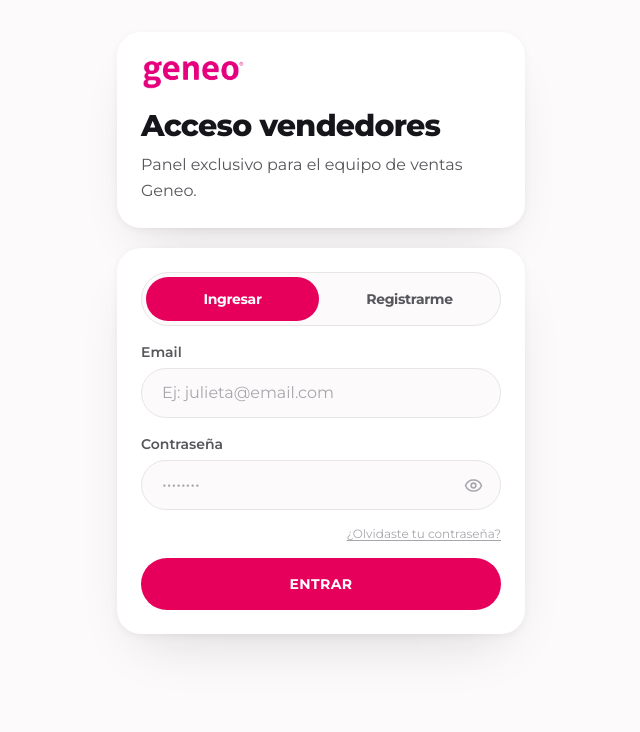
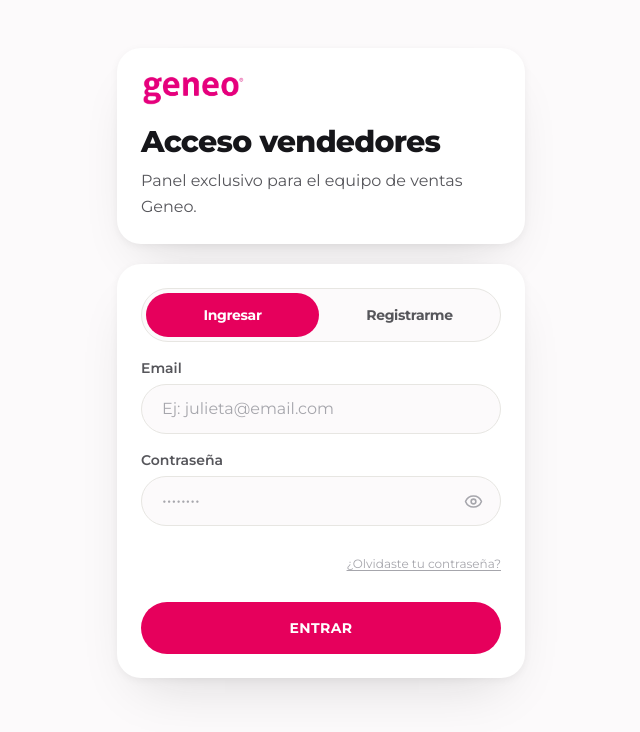
Before and after one commit to Natufarma/geneoacademia, a Next.js app in the folder mision-geneo/: page /vendedor/acceso in a window 1280 px wide. Shown: the top 732 px of the page, without its empty margins (319-959 px from the left). Built offline with nearby package versions, Linux system fonts and the light colour scheme.

Commit message:
fix(vendedor): registro cae en Puntos de venta + touch targets accesibles en acceso

```diff
--- a/mision-geneo/app/vendedor/acceso/page.tsx
+++ b/mision-geneo/app/vendedor/acceso/page.tsx
@@ -66,7 +66,9 @@
           setLoading(false);
           return;
         }
-        router.push("/vendedor/premios");
+        // Vendedor recién creado: lo llevamos a "Puntos de venta" para que cargue
+        // sus farmacias (todavía no tiene premios ni nada que entregar).
+        router.push("/vendedor/farmacias");
       } catch {
         setError("No pudimos completar el registro.");
         setLoading(false);
@@ -113,7 +115,7 @@
 
   return (
     <div className="min-h-dvh bg-surface">
-      <main className="max-w-md mx-auto px-5 py-8 flex flex-col gap-5">
+      <main className="max-w-md mx-auto px-5 py-12 flex flex-col gap-5">
         <motion.section
           initial={{ opacity: 0, y: 16 }}
           animate={{ opacity: 1, y: 0 }}
@@ -196,7 +198,7 @@
                   Es el código que te da el equipo Geneo. Si no lo tenés, escribí a{" "}
                   <a
                     href="mailto:fabianapeculo@natufarma.com.ar"
-                    className="text-geneo font-semibold underline underline-offset-2 break-words"
+                    className="text-geneo font-semibold underline underline-offset-2 break-words inline-block py-1"
                   >
                     fabianapeculo@natufarma.com.ar
                   </a>
@@ -257,7 +259,7 @@
           {mode === "login" && (
             <Link
               href="/recuperar"
-              className="text-soft text-xs underline underline-offset-2 self-end"
+              className="text-soft text-xs underline underline-offset-2 self-end inline-flex items-center min-h-11"
             >
               ¿Olvidaste tu contraseña?
             </Link>
```
